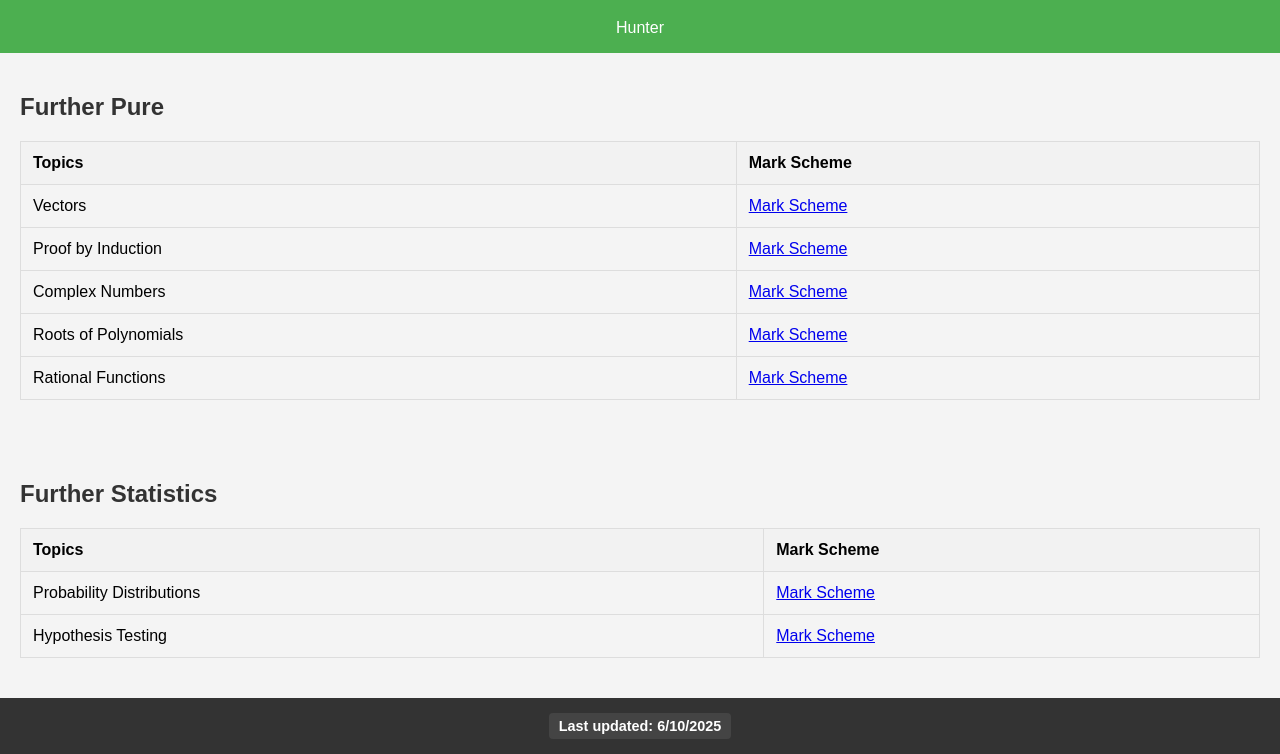
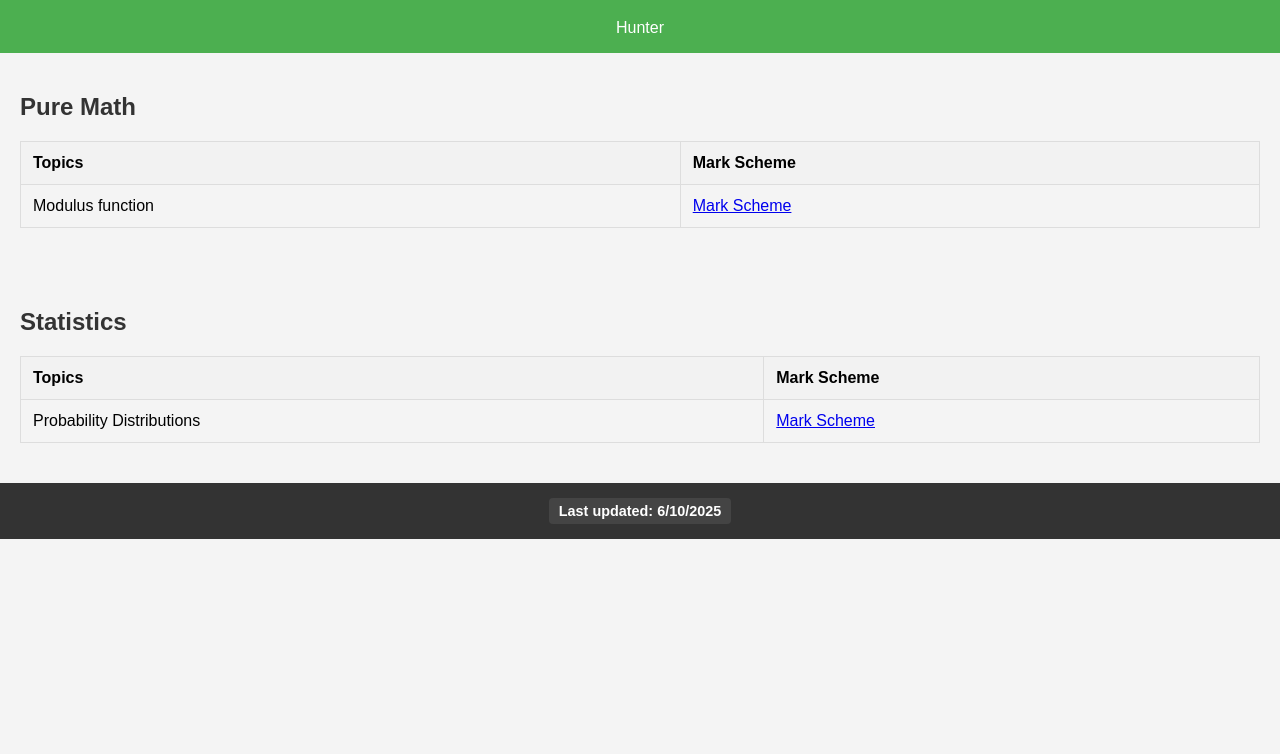
Before and after one commit to renxianghuang/25AS, a plain HTML site: page index.html in a window 1280 px wide. Shown: the part 77-831 px from the top of the page. After the commit the page ends 800 px from the top, so only its background shows below. Drawn offline with Linux system fonts and the light colour scheme.

Commit message:
Update index.html

```diff
--- a/index.html
+++ b/index.html
@@ -62,9 +62,9 @@
         <div class="author"> Hunter</div>
     </header>
 
-    <!-- Section 1: Further Pure -->
+    <!-- Section 1: Pure Math -->
     <section>
-        <h2>Further Pure</h2>
+        <h2>Pure Math</h2>
         <table>
             <thead>
                 <tr>
@@ -74,32 +74,17 @@
             </thead>
             <tbody>
                 <tr>
-                    <td>Vectors</td>
+                    <td>Modulus function</td>
                     <td><a href="markscheme/1 Vectors mark scheme.pdf">Mark Scheme</a></td>
                 </tr>
-                <tr>
-                    <td>Proof by Induction</td>
-                    <td><a href="markscheme/2 Proof by induction mark scheme.pdf">Mark Scheme</a></td>
-                </tr>
-                <tr>
-                    <td>Complex Numbers</td>
-                    <td><a href="markscheme/3 Complex number mark scheme.pdf">Mark Scheme</a></td>
-                </tr>
-                <tr>
-                    <td>Roots of Polynomials</td>
-                    <td><a href="markscheme/4 Roots of polynomial mark scheme.pdf">Mark Scheme</a></td>
-                </tr>
-                <tr>
-                    <td>Rational Functions</td>
-                    <td><a href="markscheme/5. Rational function graph mark scheme.pdf">Mark Scheme</a></td>
-                </tr>
+
             </tbody>
         </table>
     </section>
 
-    <!-- Section 2: Further Statistics -->
+    <!-- Section 2: Statistics -->
     <section>
-        <h2>Further Statistics</h2>
+        <h2> Statistics</h2>
         <table>
             <thead>
                 <tr>
@@ -112,10 +97,7 @@
                     <td>Probability Distributions</td>
                     <td><a href="#">Mark Scheme</a></td>
                 </tr>
-                <tr>
-                    <td>Hypothesis Testing</td>
-                    <td><a href="#">Mark Scheme</a></td>
-                </tr>
+
             </tbody>
         </table>
     </section>
```
